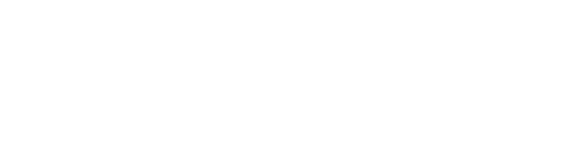
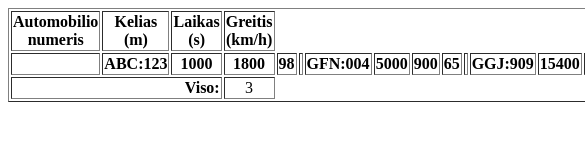
Before and after one commit to Endrimar/Kartojimas, a plain HTML site: page index.html in a window 390 px wide. Shown: the top 160 px of the page, 585 px wide, since content can reach past the window. Drawn offline with Linux system fonts and the light colour scheme.

Commit message:
Sukurta automobiliu greicio lentele

```diff
--- a/index.html
+++ b/index.html
@@ -5,6 +5,41 @@
     <title>Kartojimas</title>
 </head>
 <body>
-
+    <table border="1">
+        <thead>
+            <tr>
+                <th>Automobilio numeris</th>
+                <th>Kelias (m)</th>
+                <th>Laikas (s)</th>
+                <th>Greitis (km/h)</th>
+            </tr>
+        </thead>
+        <tbody>
+            <td>
+                <th>ABC:123</th>
+                <th>1000</th>
+                <th>1800</th>
+                <th>98</th>
+            </td>
+            <td>
+                <th>GFN:004</th>
+                <th>5000</th>
+                <th>900</th>
+                <th>65</th>
+            </td>
+            <td>
+                <th>GGJ:909</th>
+                <th>15400</th>
+                <th>500</th>
+                <th>120</th>
+            </td>
+        </tbody>
+        <tfoot>
+            <tr>
+                <td colspan="3" align="right"><b>Viso:</b></td>
+                <td align="center">3</td>
+            </tr>
+        </tfoot>
+    </table>
 </body>
 </html>
```
